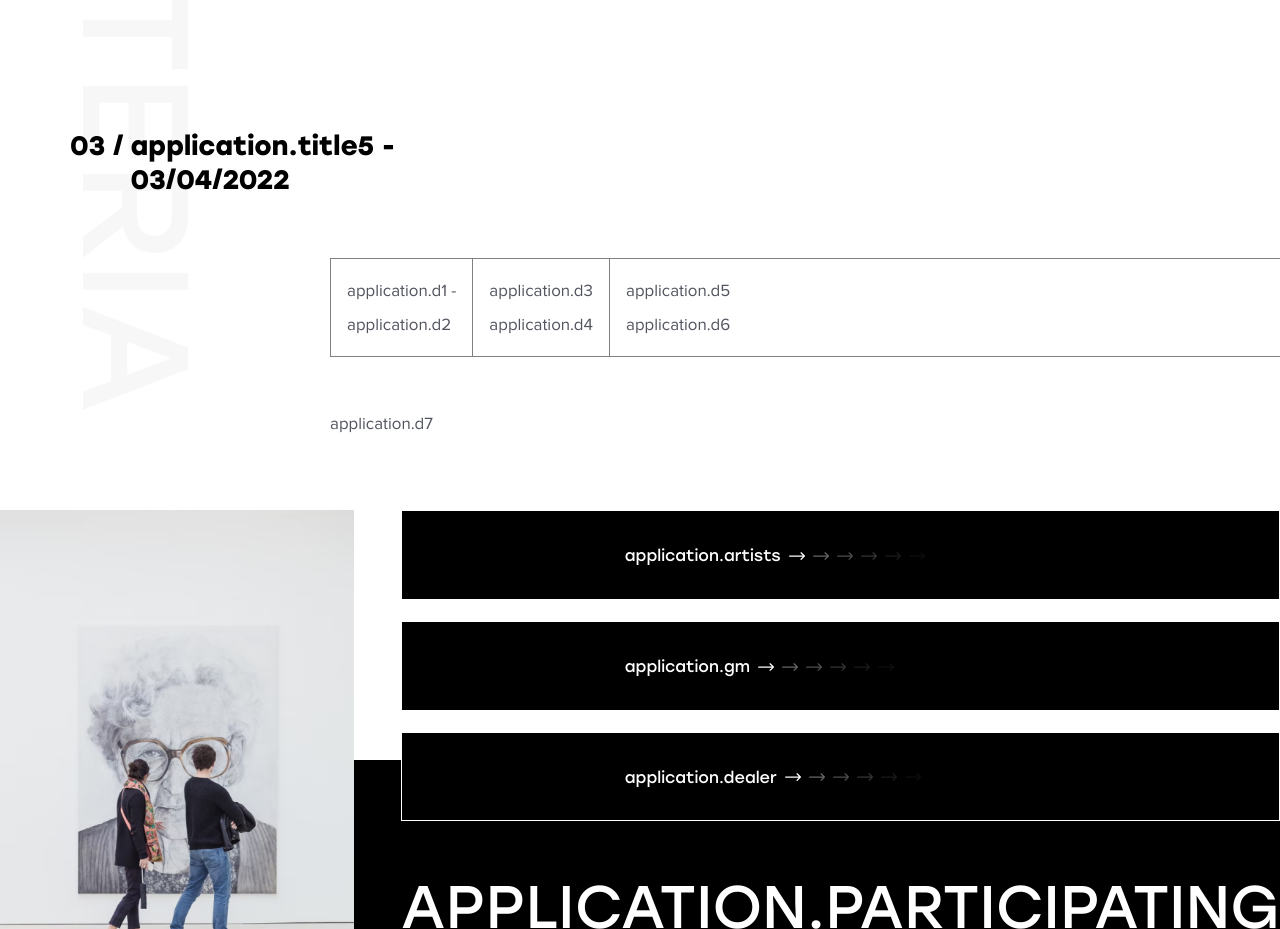
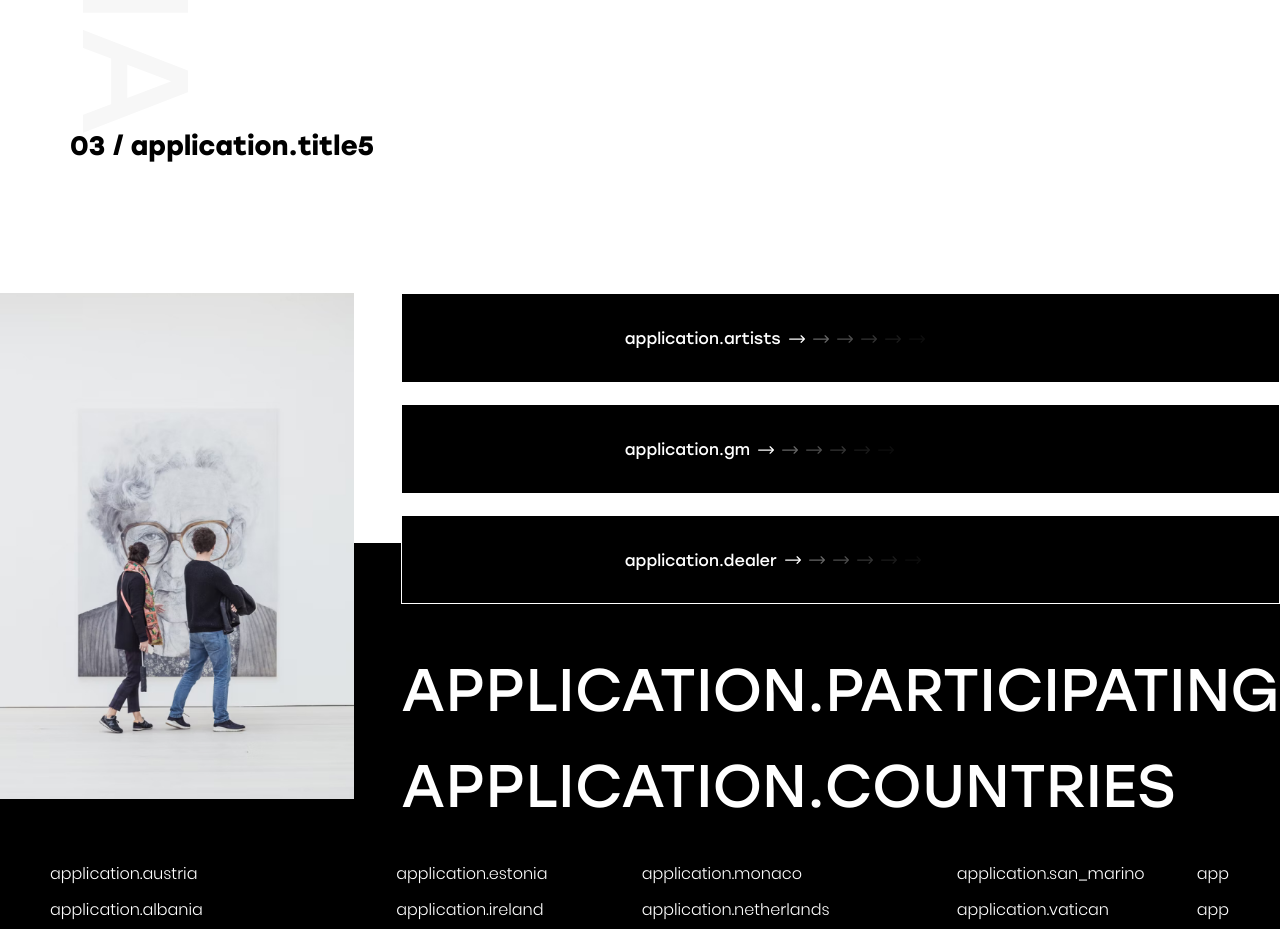
Before and after one commit to valexandrovich/edaf, a Vue app in the folder edaf-vue/: page /application in a window 1280 px wide. Shown: the part 3681-4610 px from the top of the page. Built offline with nearby package versions, Linux system fonts and the light colour scheme; no server answers.

Commit message:
Update ApplicationView.vue
Application changed

```diff
--- a/edaf-vue/src/views/ApplicationView.vue
+++ b/edaf-vue/src/views/ApplicationView.vue
@@ -208,10 +208,10 @@
         <div class="criteria-block">
           <h3 data-aos="fade-up" class="criteria-heading container h4">
             <span>03 / </span>
-            {{$t('application.title5')}} - <br />
-            03/04/2022
+            {{$t('application.title5')}} <br />
+            <!-- 03/04/2022 -->
           </h3>
-          <div class="criteria-wrapper">
+          <!-- <div class="criteria-wrapper">
             <div data-aos="fade-up" class="tiles tiles--row">
               <ul class="tiles-list">
                 <li class="tiles-item">
@@ -233,7 +233,7 @@
                 {{$t('application.d7')}}
               </p>
             </div>
-          </div>
+          </div> -->
         </div>
       </div>
     </section>
```
